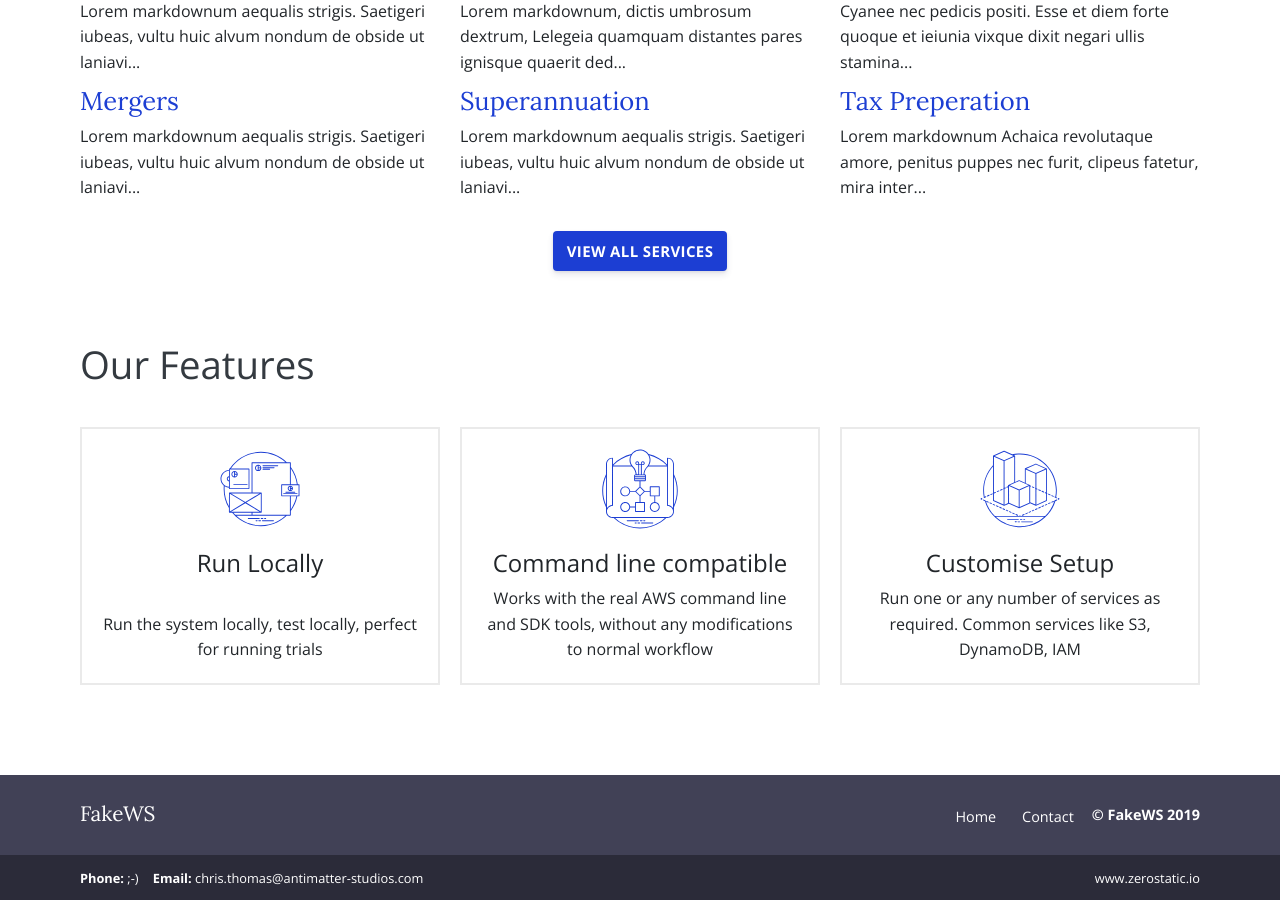
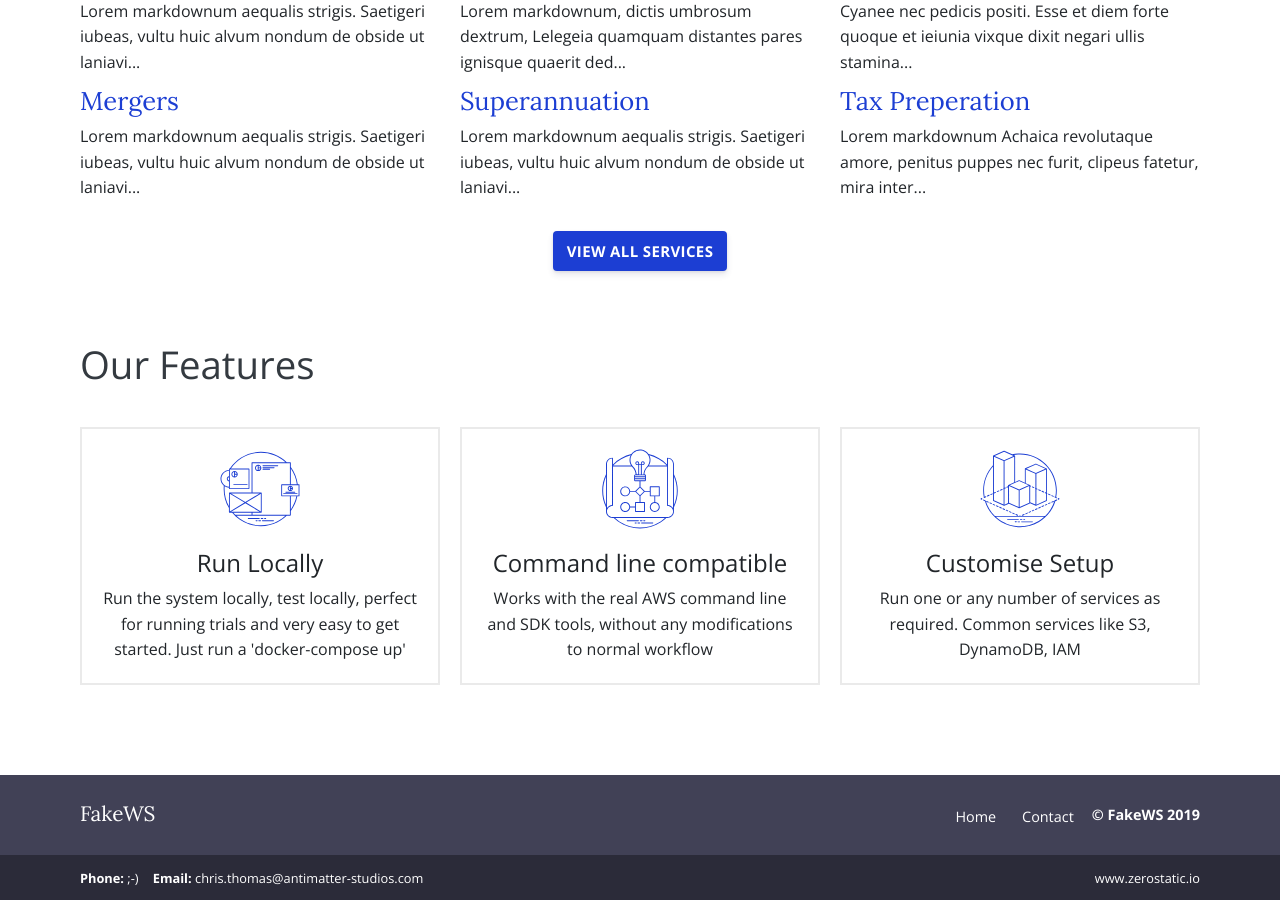
Before and after one commit to fakews/website, a Jekyll site: the page built from index.html, in a window 1280 px wide and 900 px high, scrolled down 748 px. Built offline with Jekyll 4.4.1, drawn with Linux system fonts in a browser that asks for light colours.

Commit message:
another tiny text update

```diff
--- a/_data/features.json
+++ b/_data/features.json
@@ -1,7 +1,7 @@
 [
   {
     "title": "Run Locally",
-    "description": "Run the system locally, test locally, perfect for running trials",
+    "description": "Run the system locally, test locally, perfect for running trials and very easy to get started. Just run a 'docker-compose up'",
     "image": "images/features/noun_branding_1885335.svg"
   },
   {
```
